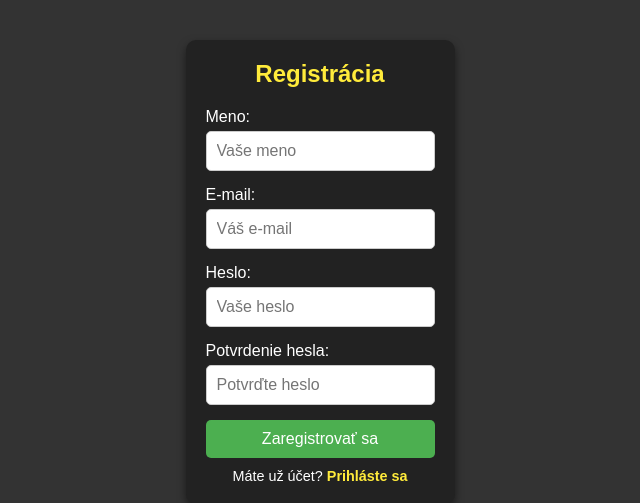
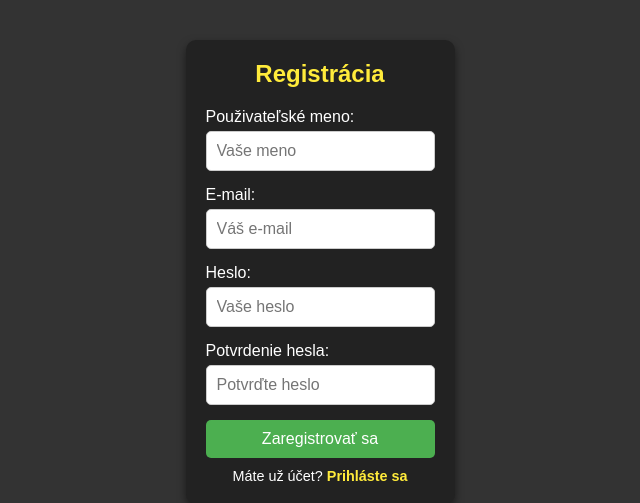
Before and after one commit to dm554qb/SO-app, a PHP site: page /register.php in a window 1280 px wide. Shown: the part 170-673 px from the top of the page, without its empty margins (320-960 px from the left). Run offline with PHP 8.4, Linux system fonts and the light colour scheme.

Commit message:
web_v6-F
basic login/register

```diff
--- a/backend/login.php
+++ b/backend/login.php
@@ -1,6 +1,7 @@
 <?php
+session_start();
 require_once 'config.php';
-session_start();
+
 
 if ($_SERVER['REQUEST_METHOD'] == 'POST') {
     // Získanie údajov z formulára
--- a/backend/register.php
+++ b/backend/register.php
@@ -1,6 +1,6 @@
 <?php
+session_start();
 require_once 'config.php';
-session_start();
 
 if ($_SERVER['REQUEST_METHOD'] == 'POST') {
     $name = trim($_POST['name']);
--- a/register.php
+++ b/register.php
@@ -38,7 +38,7 @@ session_start();
             <h2>Registrácia</h2>
             <form action="backend/register.php" method="POST">
                 <div class="form-group">
-                    <label for="name">Meno:</label>
+                    <label for="name">Použivateľské meno:</label>
                     <input type="text" id="name" name="name" placeholder="Vaše meno" required>
                 </div>
                 <div class="form-group">
```
